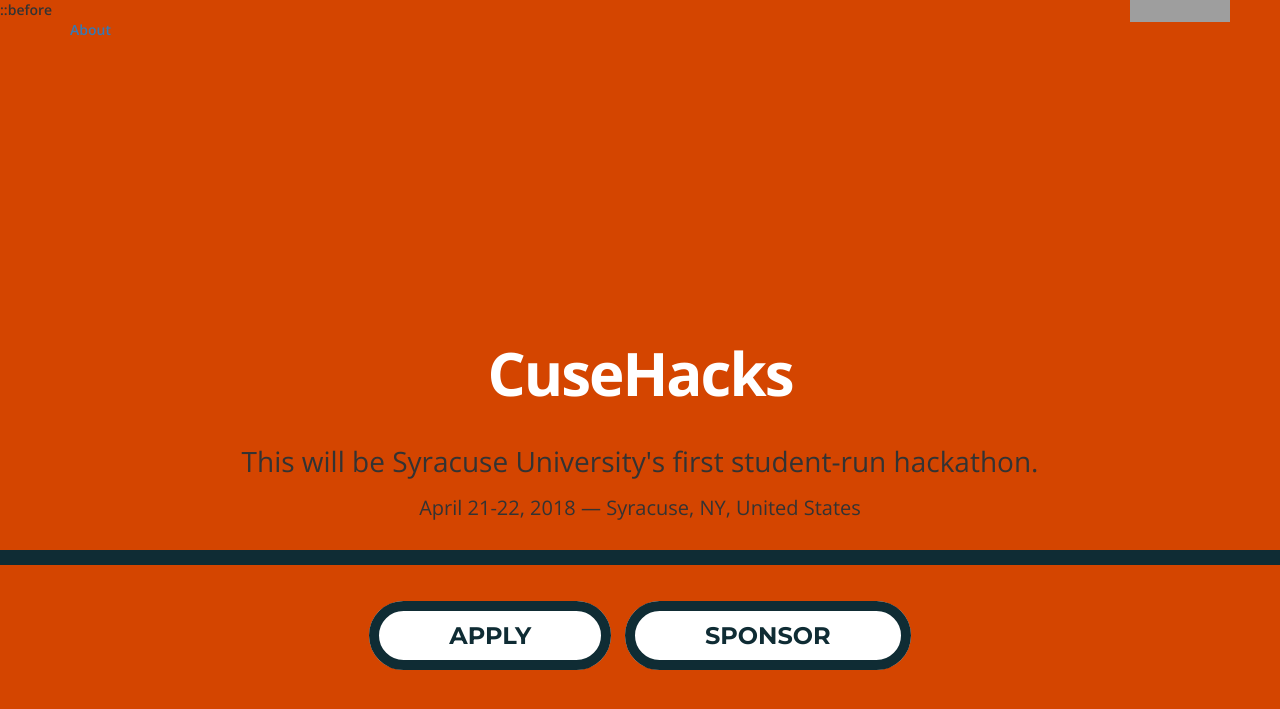
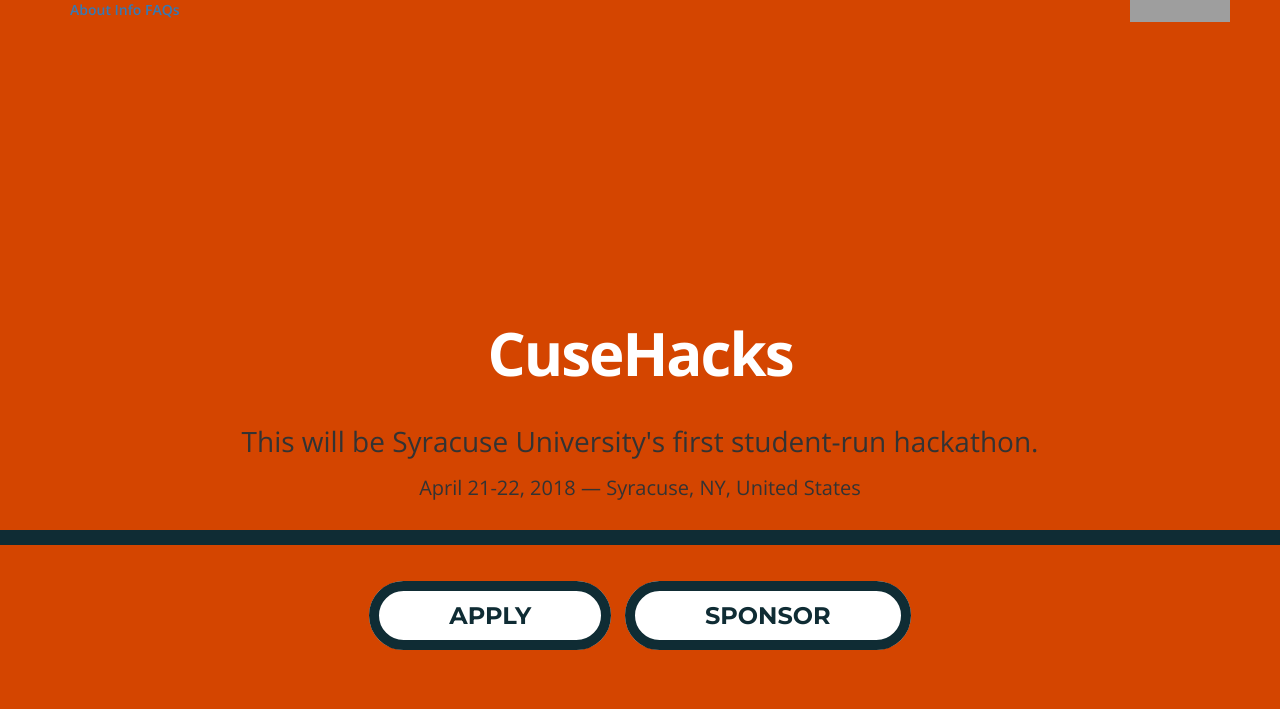
Before and after one commit to innovateorange/cusehacks, a Jekyll site: the page built from index.html, in a window 1280 px wide and 900 px high. Shown: the top 709 px of the window. Built offline with Jekyll 4.4.1, drawn with Linux system fonts in a browser that asks for light colours; nearby versions of some CDN libraries; grey boxes are pictures that could not be loaded.

Commit message:
added more to the nav bar

```diff
--- a/_includes/hero.html
+++ b/_includes/hero.html
@@ -1,9 +1,10 @@
 <section class="hero">
   <div class = "hero-header">
     <header class="nav">
-      ::before
       <div class = "container">
         <a class="nav-item" href="#section-about">About</a>
+        <a class="nav-item" href="#section-info">Info</a>
+        <a class="nav-item" href="#section-faq">FAQs</a>
       </div>
     </header>
 
--- a/index.html
+++ b/index.html
@@ -12,7 +12,7 @@
   </div>
 </section>
 
-<section class="info">
+<section class="info" id="section-info">
   <div class="container">
     <div class="items row">
       {% for section in site.event.info.sections %}
@@ -28,7 +28,7 @@
   </div>
 </section>
 
-<section class="faq">
+<section class="faq" id="section-faq">
   <div class="container">
     <h1 class="text-center">FAQ</h1>
     <div class="row">
```
